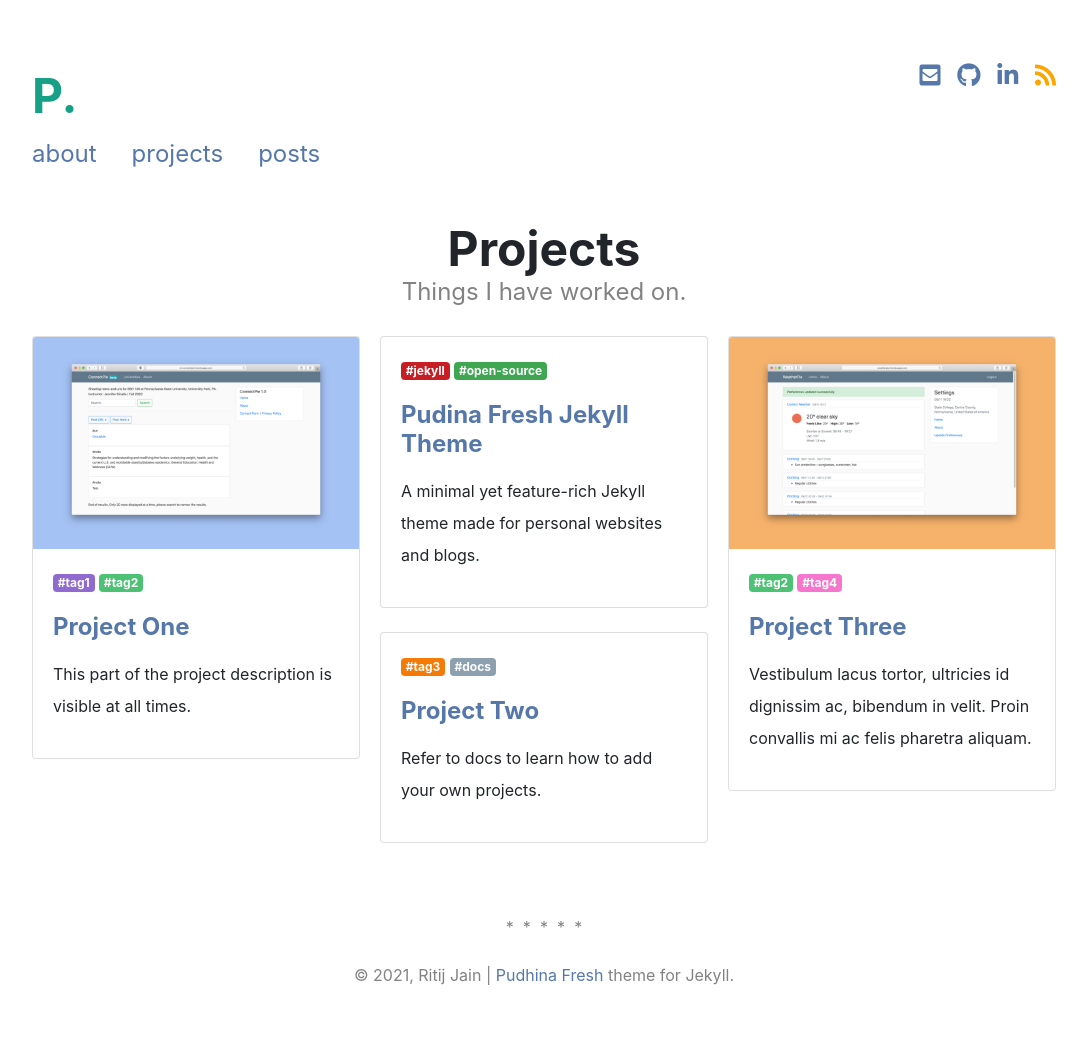
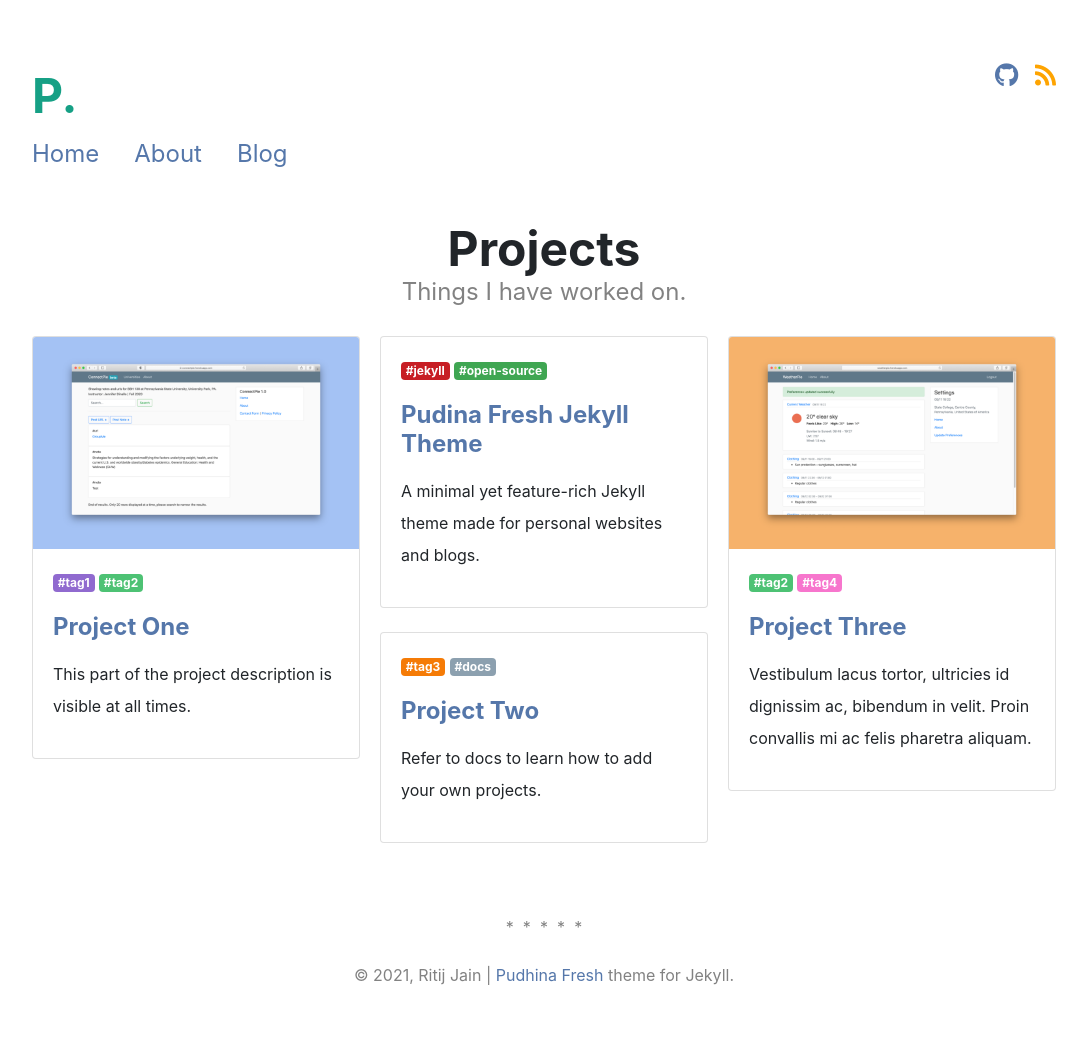
Before and after one commit to Mentoring-SuperHighway/newsite, a Jekyll site: the page built from pages/projects.html, in a window 1280 px wide. Shown: the whole page, without its empty margins (96-1183 px from the left). Built offline with Jekyll 4.4.1, drawn with Linux system fonts in a browser that asks for light colours; nearby versions of some CDN libraries; a style sheet for code colours, icons or effects is not loaded.

Commit message:
Update header.html

```diff
--- a/_includes/header.html
+++ b/_includes/header.html
@@ -6,25 +6,25 @@
 <a href="{{ site.url }}" class="logo">{{ site.short_logo }}</a>
 {% endif %}
 <ul class="menu">
-<li class="menu__entry"><a href="{{ site.url }}">about</a></li>
-<li class="menu__entry"><a href="{{ site.url }}/projects">projects</a></li>
-<li class="menu__entry"><a href="{{ site.url }}/posts">posts</a></li>
+<li class="menu__entry"><a href="{{ site.url }}">Home</a></li>
+<li class="menu__entry"><a href="{{ site.url }}/about">About</a></li>
+<li class="menu__entry"><a href="{{ site.url }}/posts">Blog</a></li>
 </ul>
 </div>
 <ul class="social-links">
-{% if site.author.email %}
-<a href="mailto:{{ site.author.email }}" class="social-links__entry" target="_blank">
-<i class="fas fa-envelope-square"></i>
+{% if site.author.instagram %}
+<a href="https://instagram.com/{{ site.author.instagram }}" class="social-links__entry" target="_blank">
+<i class="fab fa-instagram-in"></i>
+</a>
+{% endif %}
+{% if site.author.twitter %}
+<a href="https://twitter.com/{{ site.author.twitter }}" class="social-links__entry" target="_blank">
+<i class="fab fa-twitter-in"></i>
 </a>
 {% endif %}
 {% if site.author.github %}
 <a href="https://github.com/{{ site.author.github }}" class="social-links__entry" target="_blank">
 <i class="fab fa-github"></i>
-</a>
-{% endif %}
-{% if site.author.linkedin %}
-<a href="https://in.linkedin.com/in/{{ site.author.linkedin }}" class="social-links__entry" target="_blank">
-<i class="fab fa-linkedin-in"></i>
 </a>
 {% endif %}
 {% if site.rss %}
```
